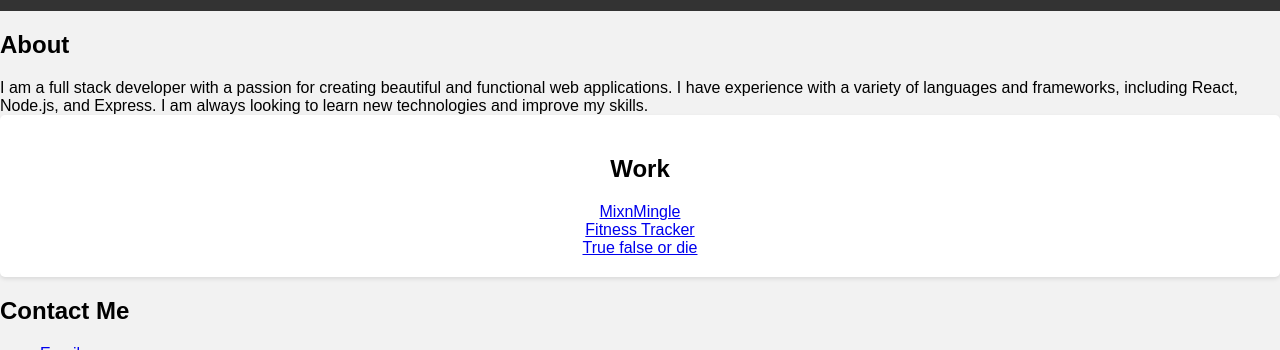
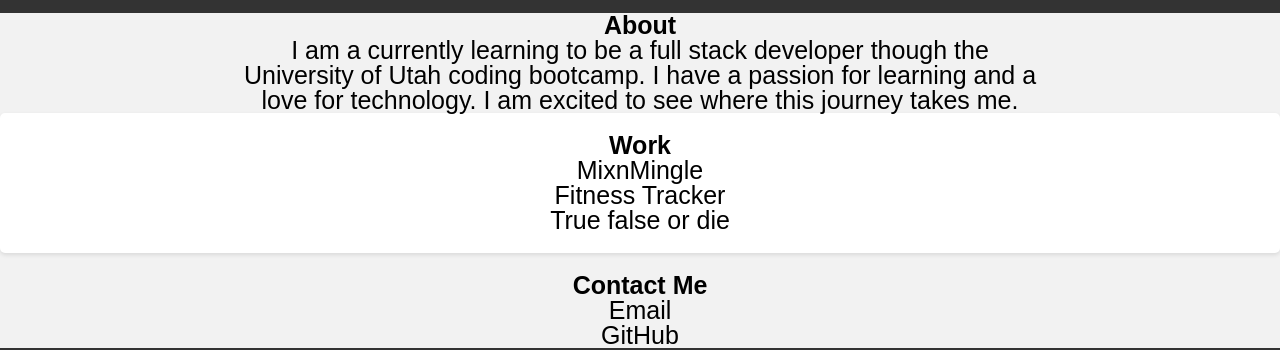
Before and after one commit to MaxwellKaufman/Professional-Portfolio, a plain HTML site: page index.html in a window 1280 px wide. Shown: the part 172-522 px from the top of the page. Drawn offline with Linux system fonts and the light colour scheme.

Commit message:
updated css and added reset.css file

```diff
--- /dev/null
+++ b/Assets/reset.css
@@ -0,0 +1,43 @@
+* {
+  margin: 0;
+  padding: 0;
+  box-sizing: border-box;
+}
+
+a {
+  text-decoration: none;
+  color: inherit;
+}
+
+html {
+  height: 100%;
+}
+
+body {
+  min-height: 100%;
+  line-height: 1;
+  font-family: sans-serif;
+}
+
+h1,
+h2,
+h3 {
+  font-size: 100%;
+}
+
+input,
+select,
+option,
+optgroup,
+textarea,
+button,
+pre,
+code {
+  font-size: 100%;
+  font-family: inherit;
+}
+
+ol,
+ul {
+  list-style: none;
+}
--- a/Assets/style.css
+++ b/Assets/style.css
@@ -1,18 +1,19 @@
-/* Reset default styles */
 body,
-h1,
+h1 {
+  text-align: center;
+  font-size: 50px;
+}
 p {
   margin: 0;
   padding: 0;
 }
 
-/* Set default font and background color */
 body {
   font-family: Arial, sans-serif;
   background-color: #f2f2f2;
+  font-size: 25px;
 }
 
-/* Style the class work */
 .work {
   background-color: #fff;
   padding: 20px;
@@ -24,7 +25,7 @@ body {
   align-items: center;
   justify-content: center;
 }
-/* Style the header */
+
 header {
   background-color: #333;
   color: #fff;
@@ -32,19 +33,17 @@ header {
   text-align: center;
 }
 
-/* Style the navigation */
 nav {
   display: flex;
   justify-content: flex-end;
+  color: orangered;
   padding: 10px;
 }
 
-/* Style the main content */
 main {
   margin: 20px;
 }
 
-/* Style the footer */
 footer {
   background-color: #333;
   color: #fff;
--- a/index.html
+++ b/index.html
@@ -4,6 +4,7 @@
     <meta charset="UTF-8" />
     <meta name="viewport" content="width=device-width, initial-scale=1.0" />
     <title>Document</title>
+    <link rel="stylesheet" href="./Assets/reset.css" />
     <link rel="stylesheet" href="./Assets/style.css" />
   </head>
   <body>
@@ -20,10 +21,10 @@
     <section>
       <h2>About</h2>
       <p>
-        I am a full stack developer with a passion for creating beautiful and
-        functional web applications. I have experience with a variety of
-        languages and frameworks, including React, Node.js, and Express. I am
-        always looking to learn new technologies and improve my skills.
+        I am a currently learning to be a full stack developer though the <br />
+        University of Utah coding bootcamp. I have a passion for learning and a
+        <br />
+        love for technology. I am excited to see where this journey takes me.
       </p>
     </section>
     <section class="work">
```
